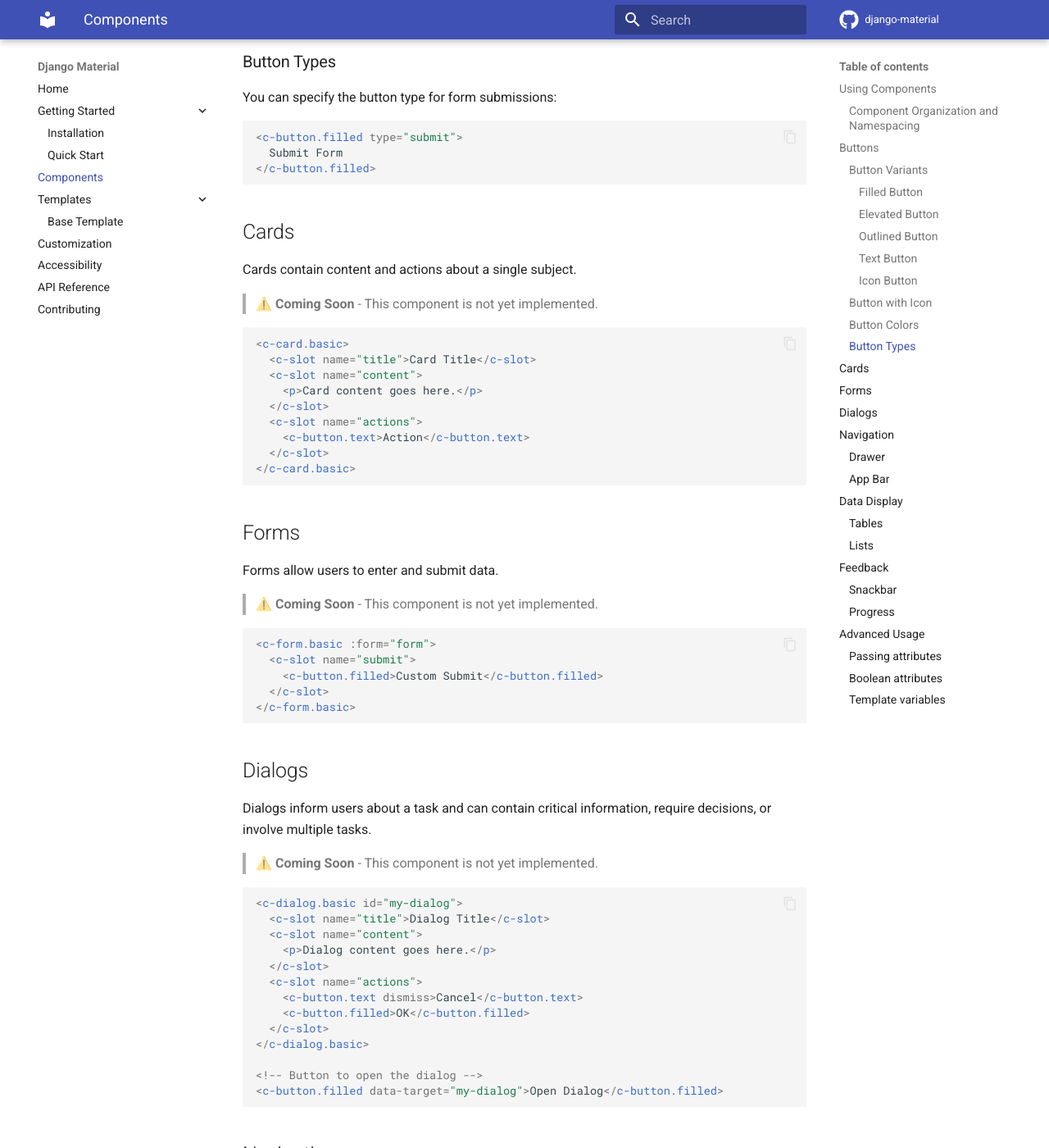
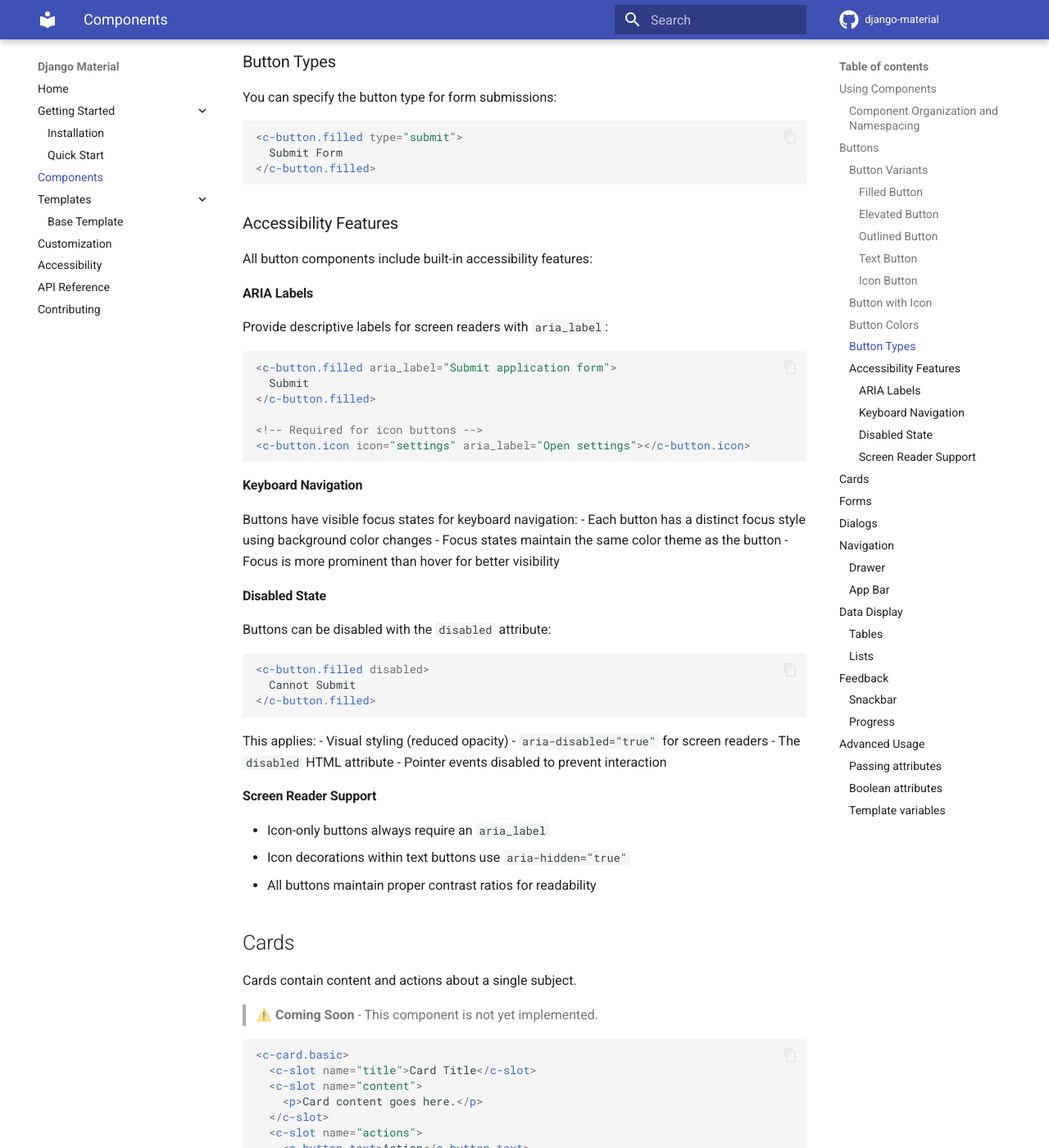
Before and after one commit to viewflow/django-material, an MkDocs documentation site: the page built from docs/components.md, in a window 1280 px wide and 1400 px high, scrolled down 2525 px. Shown: the whole window at 82% size. Built offline with MkDocs 1.6.1 and Material for MkDocs 9.7.7, drawn with Linux system fonts in a browser that asks for light colours; comment, search, counter and statistics services are not loaded.

Commit message:
Enhance button accessibility with background focus states
- Replace focus rings with background color changes for all buttons
- Make focus states more prominent than hover states
- Add proper aria-label support for all button types
- Ensure icons have aria-hidden attribute for screen readers
- Add comprehensive accessibility documentation
- Implement disabled button states

🤖 Generated with [Claude Code](https://claude.ai/code)

Co-Authored-By: Claude <noreply@anthropic.com>

````diff
--- a/docs/components.md
+++ b/docs/components.md
@@ -124,6 +124,52 @@ You can specify the button type for form submissions:
   Submit Form
 </c-button.filled>
 ```
+
+### Accessibility Features
+
+All button components include built-in accessibility features:
+
+#### ARIA Labels
+
+Provide descriptive labels for screen readers with `aria_label`:
+
+```html
+<c-button.filled aria_label="Submit application form">
+  Submit
+</c-button.filled>
+
+<!-- Required for icon buttons -->
+<c-button.icon icon="settings" aria_label="Open settings"></c-button.icon>
+```
+
+#### Keyboard Navigation
+
+Buttons have visible focus states for keyboard navigation:
+- Each button has a distinct focus style using background color changes
+- Focus states maintain the same color theme as the button
+- Focus is more prominent than hover for better visibility
+
+#### Disabled State
+
+Buttons can be disabled with the `disabled` attribute:
+
+```html
+<c-button.filled disabled>
+  Cannot Submit
+</c-button.filled>
+```
+
+This applies:
+- Visual styling (reduced opacity)
+- `aria-disabled="true"` for screen readers
+- The `disabled` HTML attribute
+- Pointer events disabled to prevent interaction
+
+#### Screen Reader Support
+
+- Icon-only buttons always require an `aria_label`
+- Icon decorations within text buttons use `aria-hidden="true"`
+- All buttons maintain proper contrast ratios for readability
 
 ## Cards
 
````
Also changed, not shown: 5 other files.
